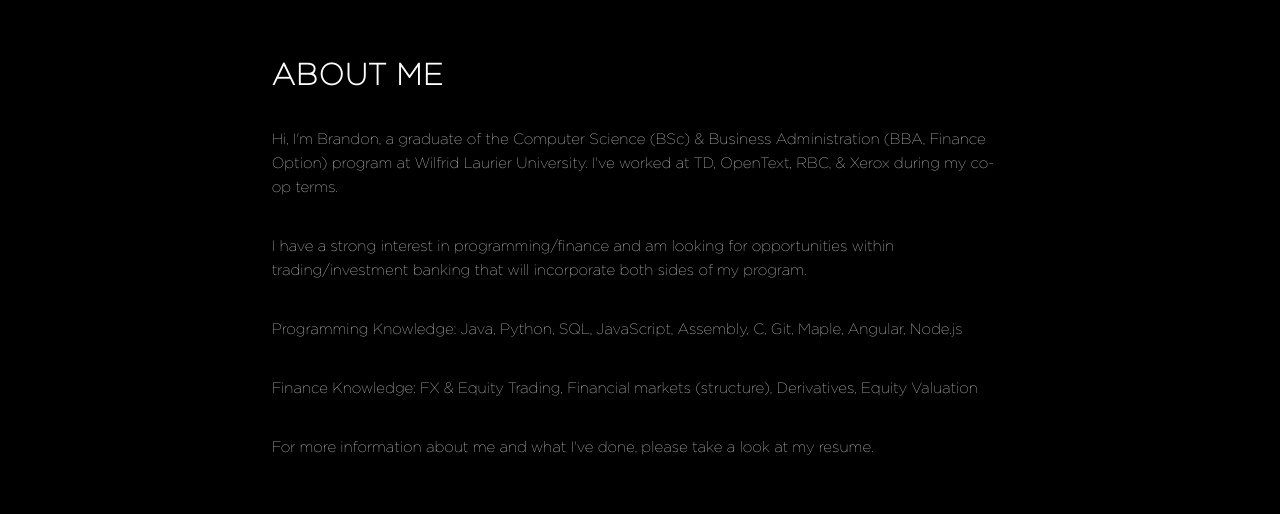
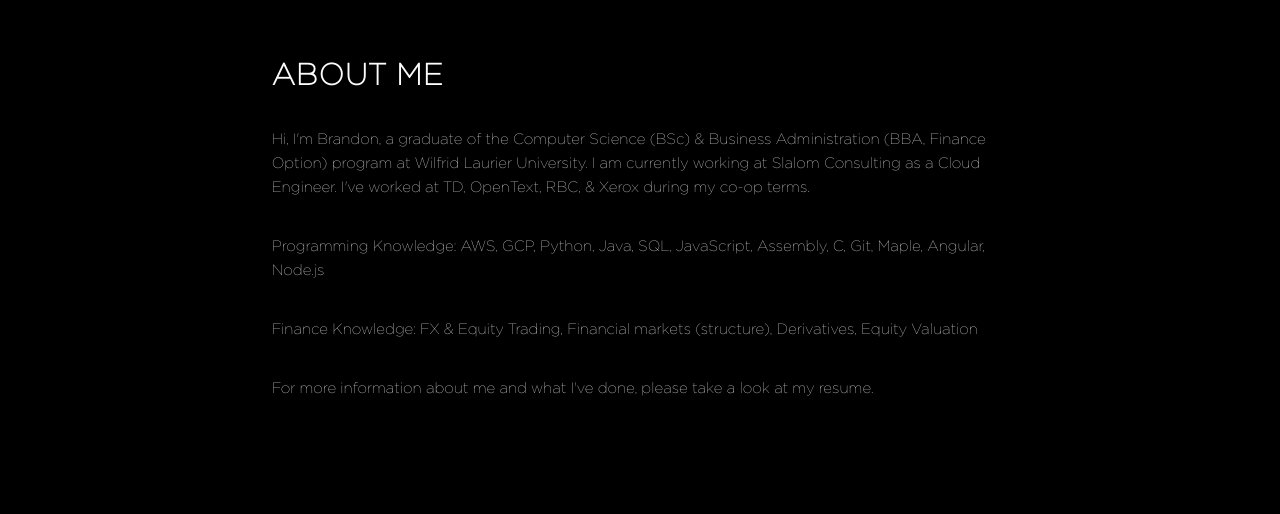
Before and after one commit to brandonstanley/brandonstanley.github.io, a plain HTML site: page index.html in a window 1280 px wide. Shown: the part 840-1354 px from the top of the page. Drawn offline with Linux system fonts and the light colour scheme.

Commit message:
Update index.html

```diff
--- a/index.html
+++ b/index.html
@@ -117,9 +117,9 @@
         <div class="row">
             <div class="col-lg-8 col-lg-offset-2">
                 <h2>ABOUT ME</h2>
-                <p>Hi, I'm Brandon, a graduate of the Computer Science (BSc) & Business Administration (BBA, Finance Option) program at Wilfrid Laurier University. I've worked at TD, OpenText, RBC, & Xerox during my co-op terms.</p>
-                <p>I have a strong interest in programming/finance and am looking for opportunities within trading/investment banking that will incorporate both sides of my program.</p>
-                <p>Programming Knowledge: Java, Python, SQL, JavaScript, Assembly, C, Git, Maple, Angular, Node.js</p>
+                <p>Hi, I'm Brandon, a graduate of the Computer Science (BSc) & Business Administration (BBA, Finance Option) program at Wilfrid Laurier University. I am currently working at Slalom Consulting as a Cloud Engineer. I've worked at TD, OpenText, RBC, & Xerox during my co-op terms.</p>
+<!--                 <p>I have a strong interest in programming/finance and am looking for opportunities within trading/investment banking that will incorporate both sides of my program.</p> -->
+                <p>Programming Knowledge: AWS, GCP, Python, Java, SQL, JavaScript, Assembly, C, Git, Maple, Angular, Node.js</p>
                 <p>Finance Knowledge: FX & Equity Trading, Financial markets (structure), Derivatives, Equity Valuation</p>
                 <p>For more information about me and what I've done, please take a look at my <a href="resumes/resume.pdf">resume</a>.</p>
             </div>
```
